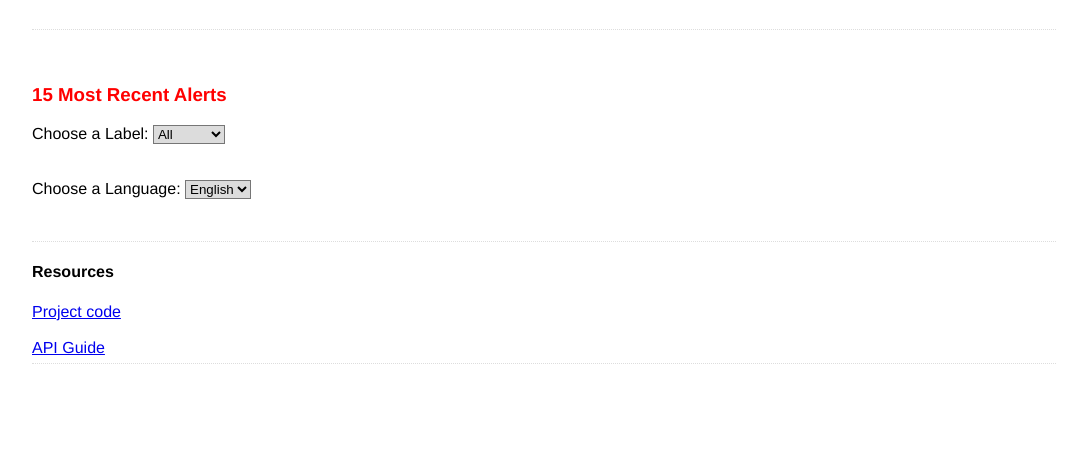
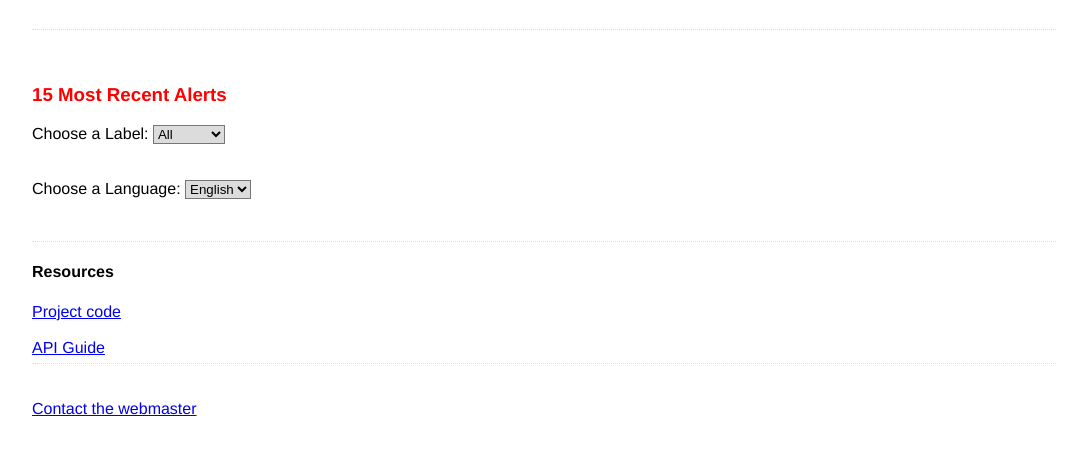
Before and after one commit to socd06/recalls, a plain HTML site: page index.html in a window 1280 px wide. Shown: the part 97-552 px from the top of the page, without its empty margins (96-1183 px from the left). Drawn offline with Linux system fonts and the light colour scheme.

Commit message:
feat: add contact webmaster link

```diff
--- a/index.html
+++ b/index.html
@@ -76,5 +76,9 @@
           "https://healthycanadians.gc.ca/connect-connectez/data-donnees/recall-alert-rappel-avis-eng.php">
           API Guide</a>
         </p>
+
+        <br></br>
+
+        <a href="mailto:csalgado.uwo.ca">Contact the webmaster</a>
     </body>
     </html>
```
